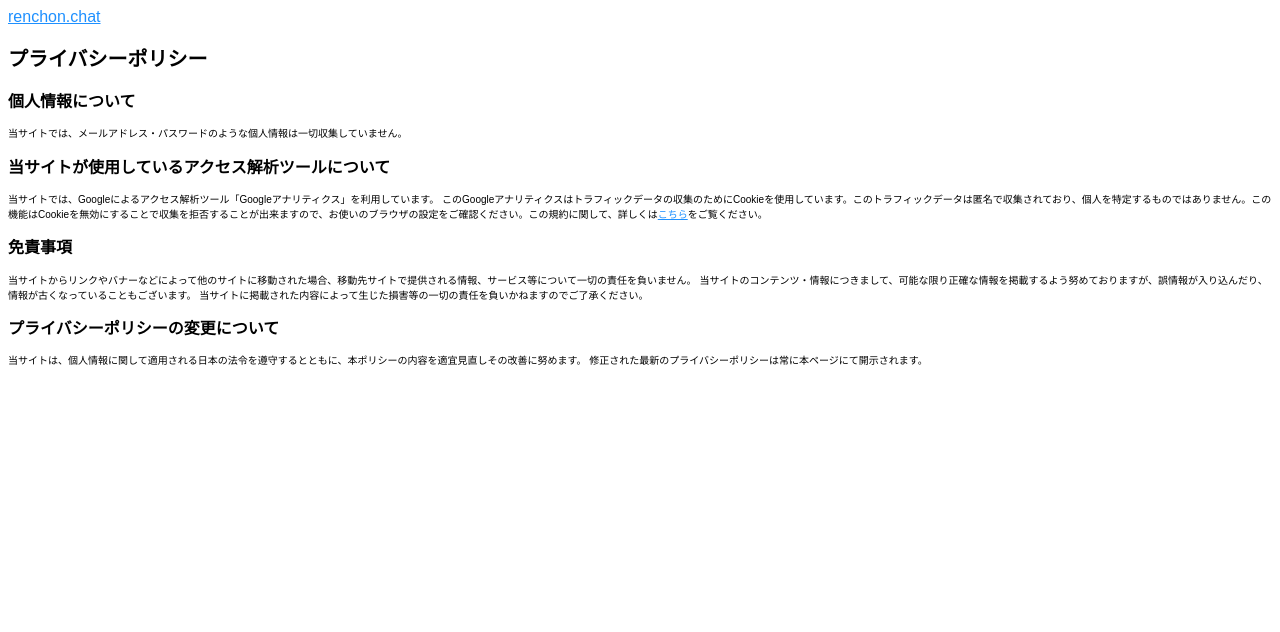
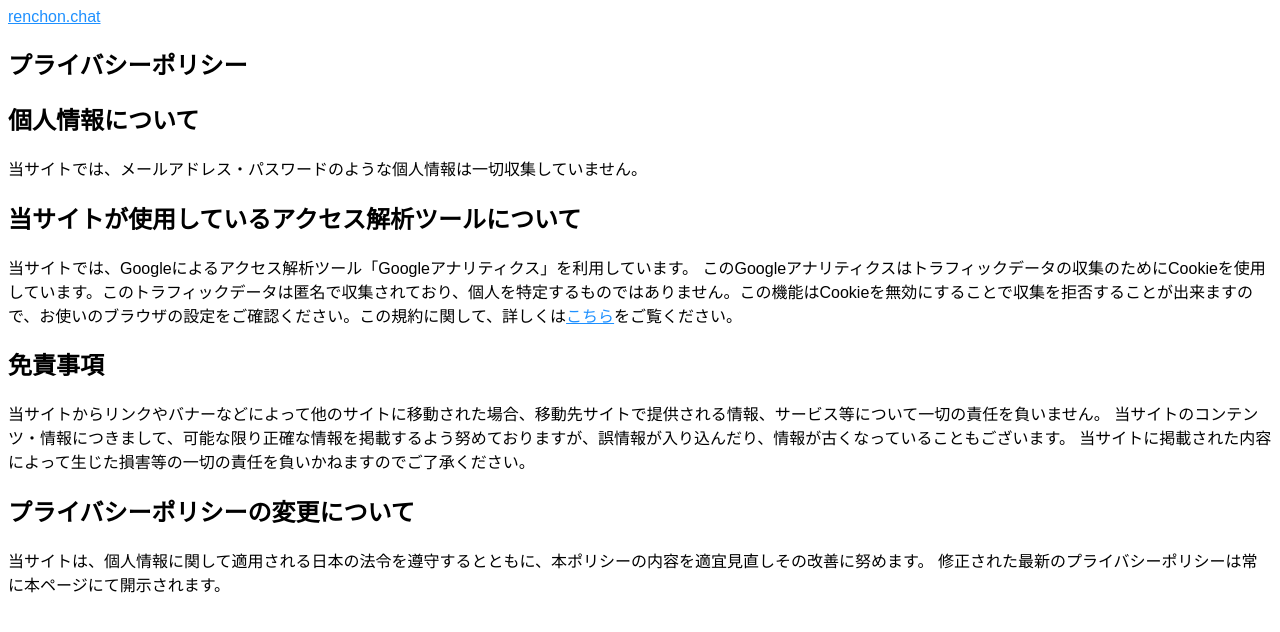
Before and after one commit to iamtakagi-lab/renchon-web, a Next.js app: page /privacy_policy in a window 1280 px wide. Shown: the top 632 px of the page. Built offline with nearby package versions, Linux system fonts and the light colour scheme; a web font is replaced by a local one.

Commit message:
Fix: styles

```diff
--- a/src/pages/[sentence].tsx
+++ b/src/pages/[sentence].tsx
@@ -110,7 +110,6 @@ const SentencePage = ({ querySentence }: Props) => {
           href="https://renchon.chat/privacy_policy"
           target="_blank"
           rel="noreferrer noopener"
-          style={{fontSize: '13px'}}
         >
           プライバシーポリシー
         </a>
--- a/src/pages/index.tsx
+++ b/src/pages/index.tsx
@@ -77,7 +77,6 @@ const IndexPage = () => {
           href="https://renchon.chat/privacy_policy"
           target="_blank"
           rel="noreferrer noopener"
-          style={{fontSize: '13px'}}
         >
           プライバシーポリシー
         </a>
--- a/src/styles/style.css
+++ b/src/styles/style.css
@@ -111,15 +111,3 @@ a {
 #twitter_share_btn:hover {
   opacity: 0.85;
 }
-
-#privacy_policy h1 {
-  font-size: 20px;
-}
-
-#privacy_policy h2 {
-  font-size: 16px;
-}
-
-#privacy_policy p {
-  font-size: 10px;
-}
```
